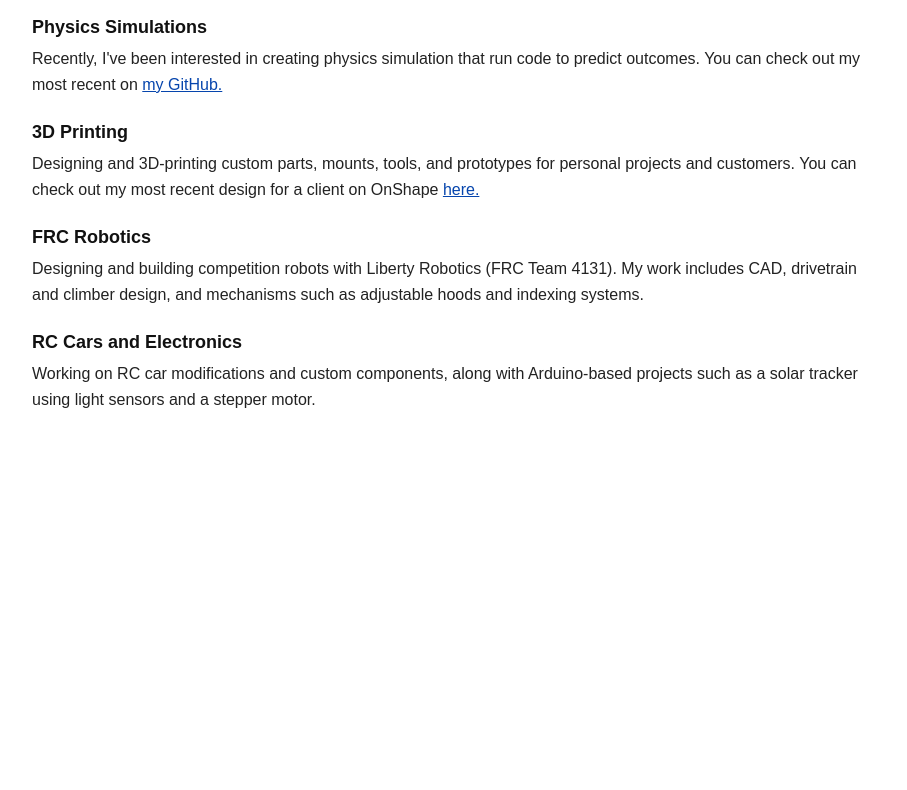
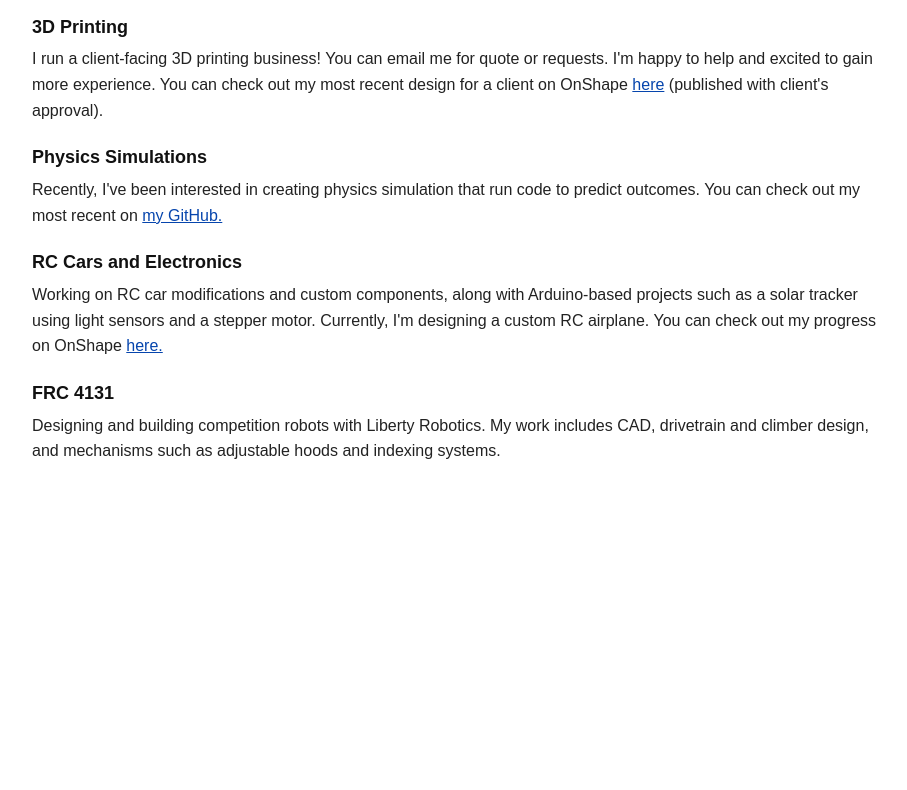
Before and after one commit to bockabode/aidangilchrist.com, a plain HTML site: page index.html in a window 1280 px wide. Shown: the part 268-1058 px from the top of the page, without its empty margins (183-1090 px from the left). Drawn offline with Linux system fonts and the light colour scheme.

Commit message:
Refactor project sections in index.html
Removed outdated 3D Printing section and updated FRC team name. Added new section for RC Cars and Electronics.

```diff
--- a/index.html
+++ b/index.html
@@ -71,8 +71,6 @@
       |
       <a href="mailto:aidangilchrist@outlook.com">aidangilchrist@outlook.com</a>
       |
-      <a href="tel:+14259026068">425-902-6068</a>
-      |
       <a href="https://github.com/bockabode">GitHub</a>
     </p>
   </header>
@@ -80,28 +78,31 @@
   <main>
     <h1>Projects</h1>
 
+     <section class="project">
+      <h3>3D Printing</h3>
+      <p>I run a client-facing 3D printing business! You can email me for quote or requests. I'm happy to help and excited to gain more experience. You can check out my most recent design for a client on OnShape <a href="https://cad.onshape.com/documents/8b9cea09273ed4a494f7f385/w/647bffee7da95d5dbc34a5e3/e/2a0c80e32182821026aa9a75?renderMode=0&uiState=6af2b35520c3b60e09160b1b">here</a> (published with client's approval).</p>
+    </section>
+
+
     <section class="project">
       <h3>Physics Simulations</h3>
       <p>Recently, I've been interested in creating physics simulation that run code to predict outcomes. You can check out my most recent on <a href="https://github.com/bockabode/physics-simulations">my GitHub.</a></p>
     </section>
 
- <section class="project">
-      <h3>3D Printing</h3>
-      <p>Designing and 3D-printing custom parts, mounts, tools, and prototypes for personal projects and customers. You can check out my most recent design for a client on OnShape <a href="https://cad.onshape.com/documents/8b9cea09273ed4a494f7f385/w/647bffee7da95d5dbc34a5e3/e/2a0c80e32182821026aa9a75?renderMode=0&uiState=6af2b35520c3b60e09160b1b">here.</a></p>
+<section class="project">
+      <h3>RC Cars and Electronics</h3>
+      <p>Working on RC car modifications and custom components, along with Arduino-based projects such as a solar tracker using light sensors and a stepper motor. Currently, I'm designing a custom RC airplane. You can check out my progress on OnShape <a href=https://cad.onshape.com/documents/d939eb50454a62ef87a960cd/w/b7ff33d2d99e3053e613d612/e/69b3fe2ea5b14895e19d9a46>here.</a></p>
     </section>
 
 
     <section class="project">
-      <h3>FRC Robotics</h3>
-      <p>Designing and building competition robots with Liberty Robotics (FRC Team 4131). My work includes CAD, drivetrain and climber design, and mechanisms such as adjustable hoods and indexing systems.</p>
+      <h3>FRC 4131</h3>
+      <p>Designing and building competition robots with Liberty Robotics. My work includes CAD, drivetrain and climber design, and mechanisms such as adjustable hoods and indexing systems.</p>
     </section>
 
 
 
-    <section class="project">
-      <h3>RC Cars and Electronics</h3>
-      <p>Working on RC car modifications and custom components, along with Arduino-based projects such as a solar tracker using light sensors and a stepper motor.</p>
-    </section>
+
 
   </main>
   <p style="margin-top: 400px"> This website was hand-coded by me, Aidan Gilchrist, in HTML</p>
```
